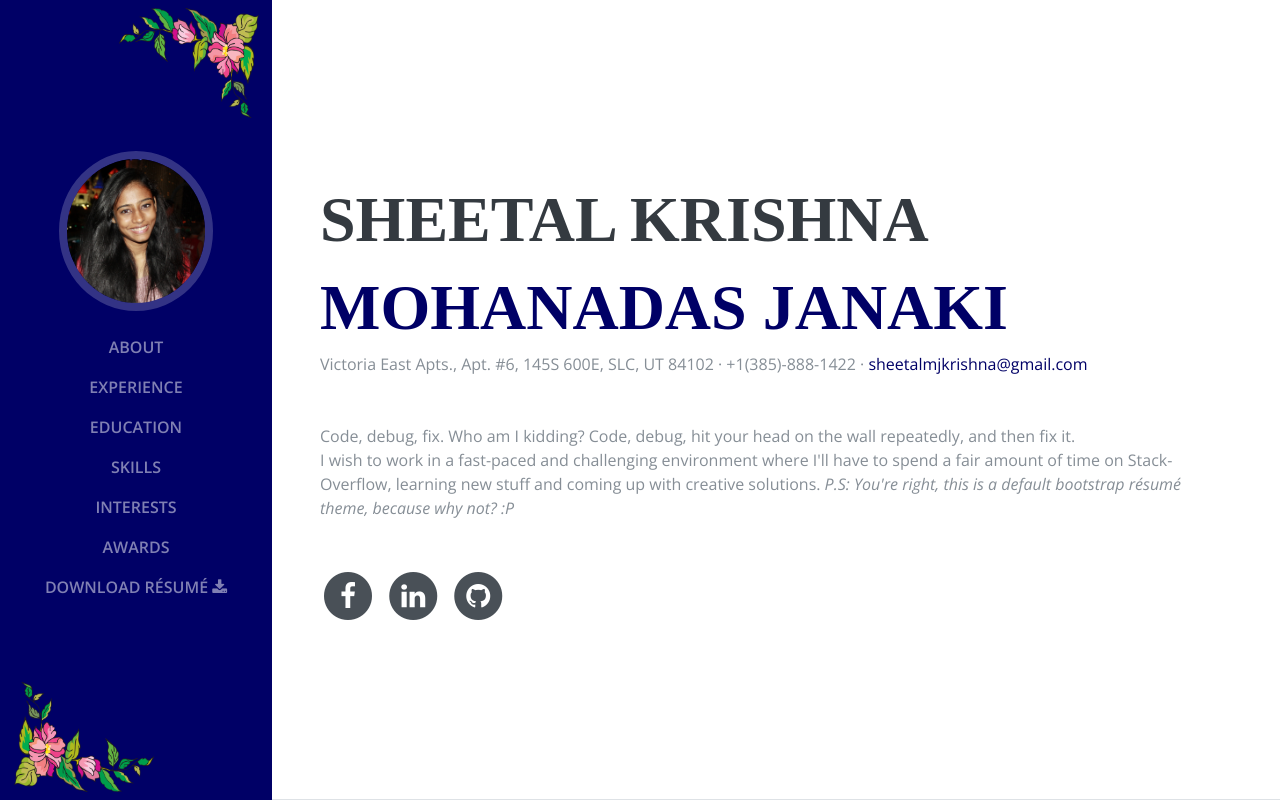
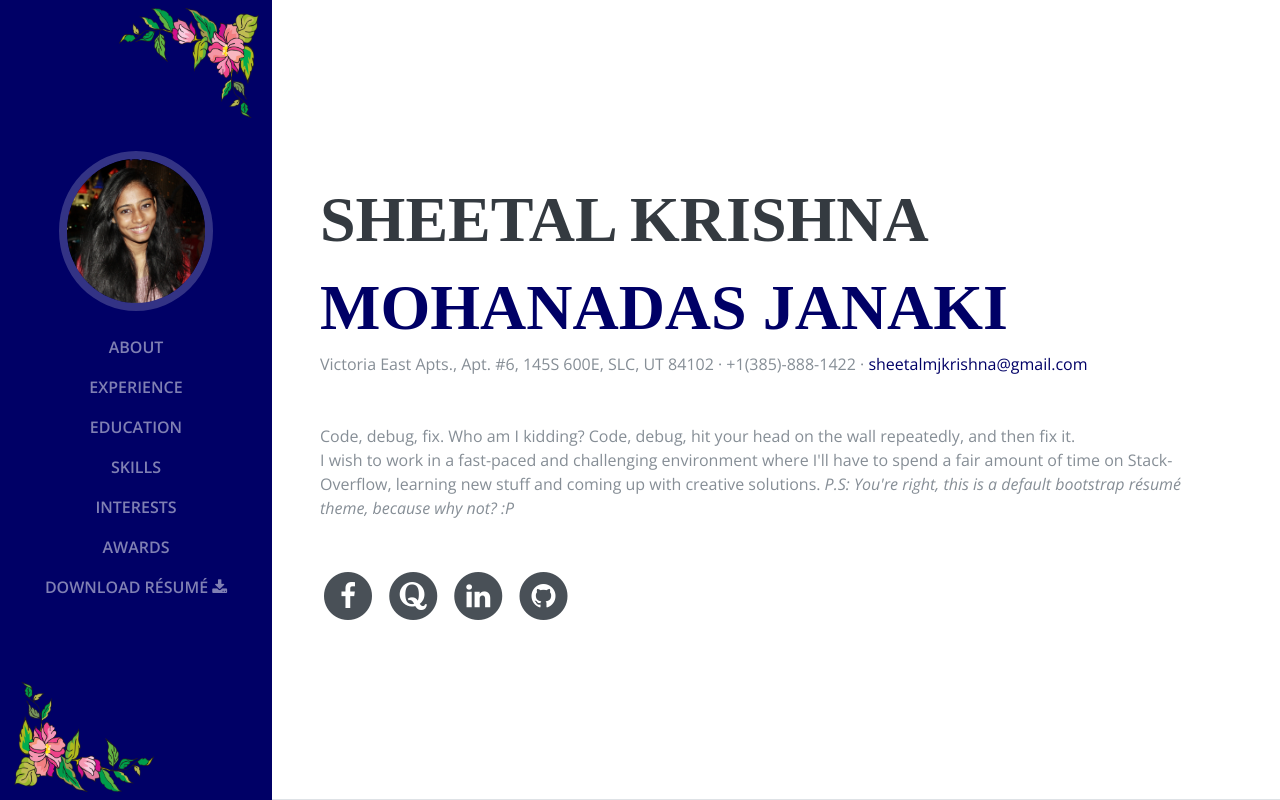
Before and after one commit to sheetalmjkrishna/resume, a website: page index.html in a window 1280 px wide. Shown: the top 800 px of the page. Drawn offline with nearby package versions, Linux system fonts and the light colour scheme; a web font is replaced by a local one.

Commit message:
Added Quora profile link

```diff
--- a/index.html
+++ b/index.html
@@ -84,14 +84,14 @@
                      </span>
                      </a>
                   </li>
-                  <!-- <li class="list-inline-item">
-                     <a id="tw_a" href="#" target="_blank">
+                  <li class="list-inline-item">
+                     <a id="qa_a" href="#" target="_blank">
                        <span class="fa-stack fa-lg">
                          <i class="fa fa-circle fa-stack-2x"></i>
-                         <i class="fa fa-twitter fa-stack-1x fa-inverse"></i>
+                         <i class="fa fa-quora fa-stack-1x fa-inverse"></i>
                        </span>
                      </a>
-                     </li>-->
+                     </li>
                   <li class="list-inline-item">
                      <a id="li_a" href="#" target="_blank">
                      <span class="fa-stack fa-lg">
@@ -373,13 +373,14 @@
          var linkedInLink="https://www.linkedin.com/in/sheetal-krishna-mohanadas-janaki-624b1b53";
          var facebookLink="https://www.facebook.com/sheetalmjkrishna";
          var githubLink="https://github.com/sheetalmjkrishna";
+         var quoraLink="https://www.quora.com/profile/Sheetal-Krishna-1";
          //var twitterLink="https://twitter.com/Sheetal_Krishna";
 
          //Setting Redirects
          document.getElementById("fb_a").setAttribute("href",facebookLink);
          document.getElementById("li_a").setAttribute("href",linkedInLink);
          document.getElementById("gh_a").setAttribute("href",githubLink);
-         //document.getElementById("tw_a").setAttribute("href",twitterLink);
+         document.getElementById("qa_a").setAttribute("href",quoraLink);
       </script>
    </body>
 </html>
```
